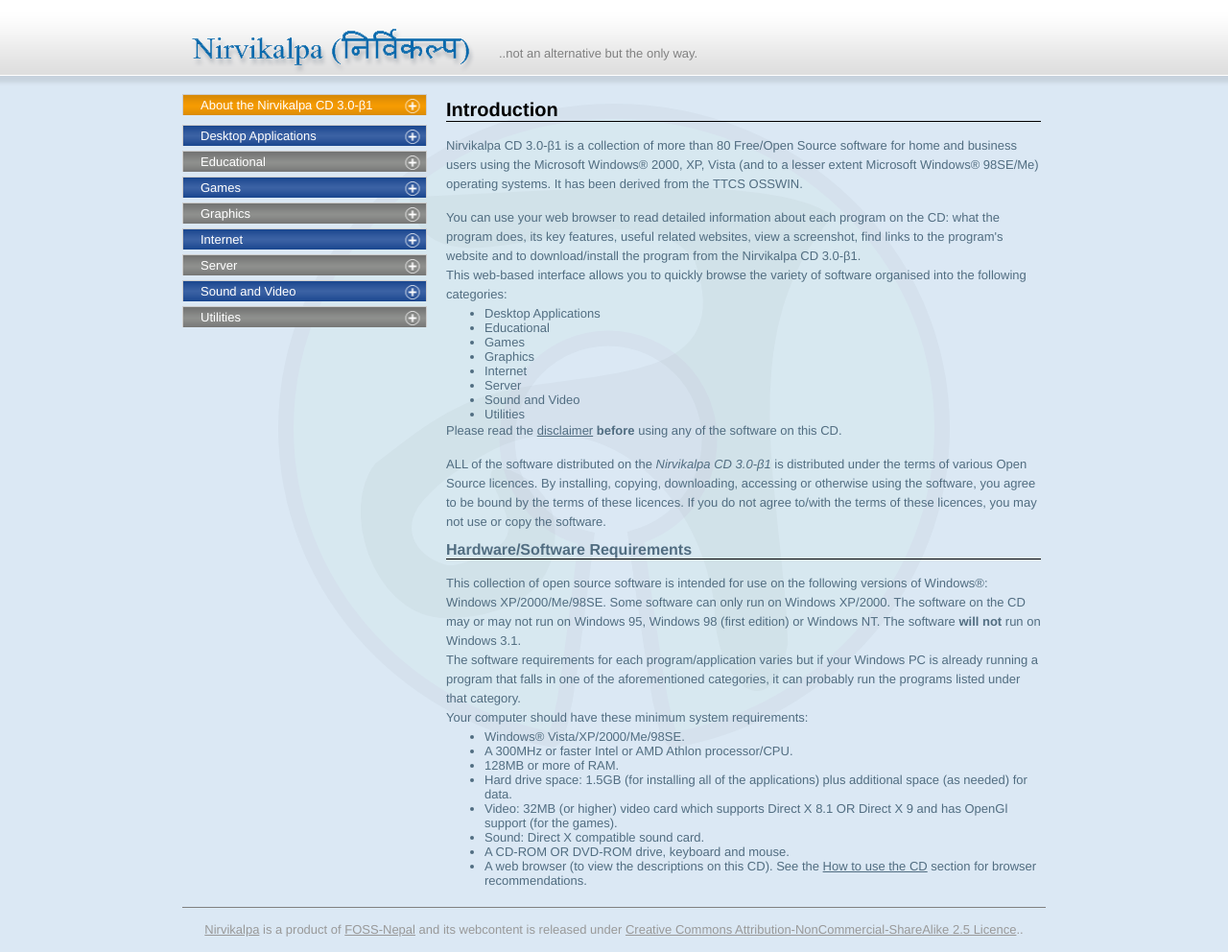
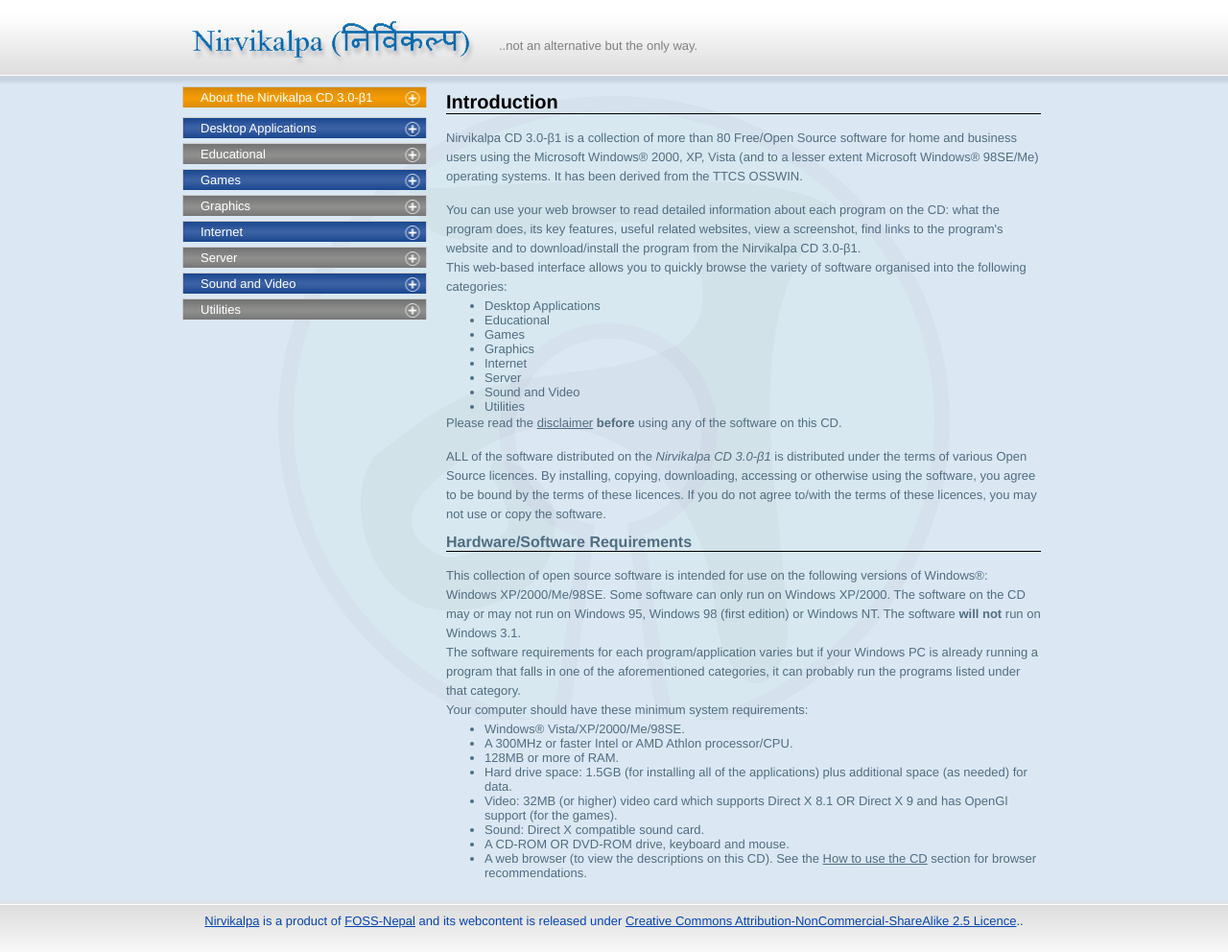
Before and after one commit to suraj/Nirvikalpa, a plain HTML site: page derived/index.htm in a window 1280 px wide. Shown: the whole page at 96% size. Drawn offline with Linux system fonts and the light colour scheme.

Commit message:
small changes in css

```diff
--- a/derived/index.htm
+++ b/derived/index.htm
@@ -173,7 +173,6 @@
 Or you can simply browse the "software" folder and install required application from there. Yes, it obviously going to be tough. But you don't have any other option. ;)
 </center>
 </div>
-<div id="footer"><a href="http://nirvikalpa.fossnepal.org">Nirvikalpa</a> is a product of <a href="http://www.fossnepal.org">FOSS-Nepal</a> and its webcontent is released under <a href="http://creativecommons.org/licenses/by-nc-sa/2.5/">Creative Commons Attribution-NonCommercial-ShareAlike 2.5 Licence</a>..</div>
 <!--
 <rdf:RDF xmlns="http://web.resource.org/cc/"
 xmlns:dc="http://purl.org/dc/elements/1.1/"
@@ -203,5 +202,6 @@
 </rdf:RDF>
 -->
 </div>
+<div id="footer"><a href="http://nirvikalpa.fossnepal.org">Nirvikalpa</a> is a product of <a href="http://www.fossnepal.org">FOSS-Nepal</a> and its webcontent is released under <a href="http://creativecommons.org/licenses/by-nc-sa/2.5/">Creative Commons Attribution-NonCommercial-ShareAlike 2.5 Licence</a>..</div>
 </body>
 </html>
--- a/derived/site/css/stylev3.css
+++ b/derived/site/css/stylev3.css
@@ -2,6 +2,7 @@
 	background: url("../siteImages/nirvikalpa_bg.png") repeat-x scroll center top #dbe8f4;
 	font:13px Helvetica,Arial,'Liberation Sans',FreeSans,sans-serif;
 	color:#516d81;
+	margin:0;
 }
 
 a{
@@ -120,6 +121,7 @@
 	border-top:1px solid #CCCCCC;
 	border-left:1px solid #CCCCCC;
 	padding:3px;
+	cursor:pointer;
 }
 
 #nav ul.child{
@@ -154,15 +156,16 @@
 
 #footer{
 	clear:both;
+	background: url("../siteImages/footer_bg.png") repeat-x scroll center bottom #dbe8f4;
 	padding-top:15px;
-	border-top: 1px solid  grey;
 	text-align: center;
-	color:#999;
+	color:#0545b1;
+	height:40px;
 }
 
 #footer a{
 	text-decoration: underline;
-	color:#999;
+	color:#0545b1;
 }
 
 #buttons {
```
Also changed, not shown: derived/site/siteImages/footer_bg.png (added).
